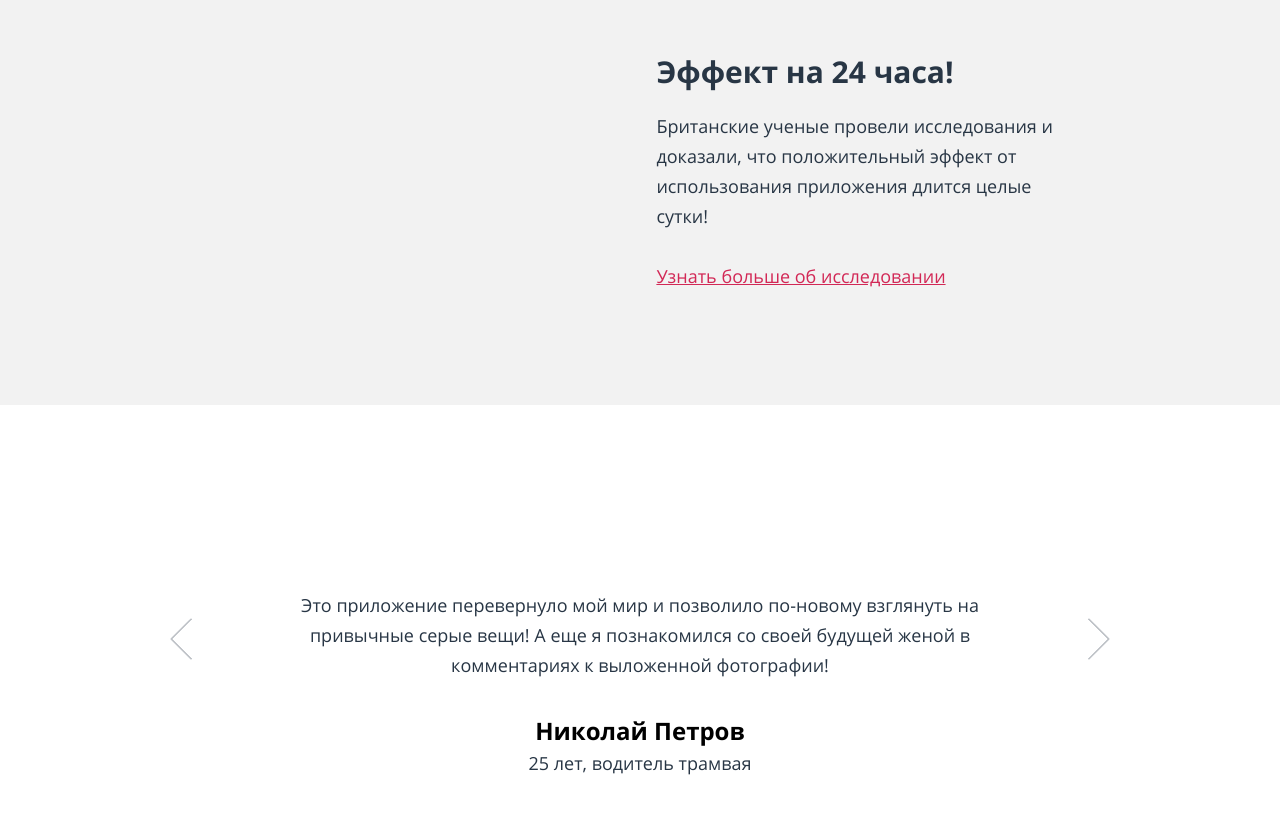
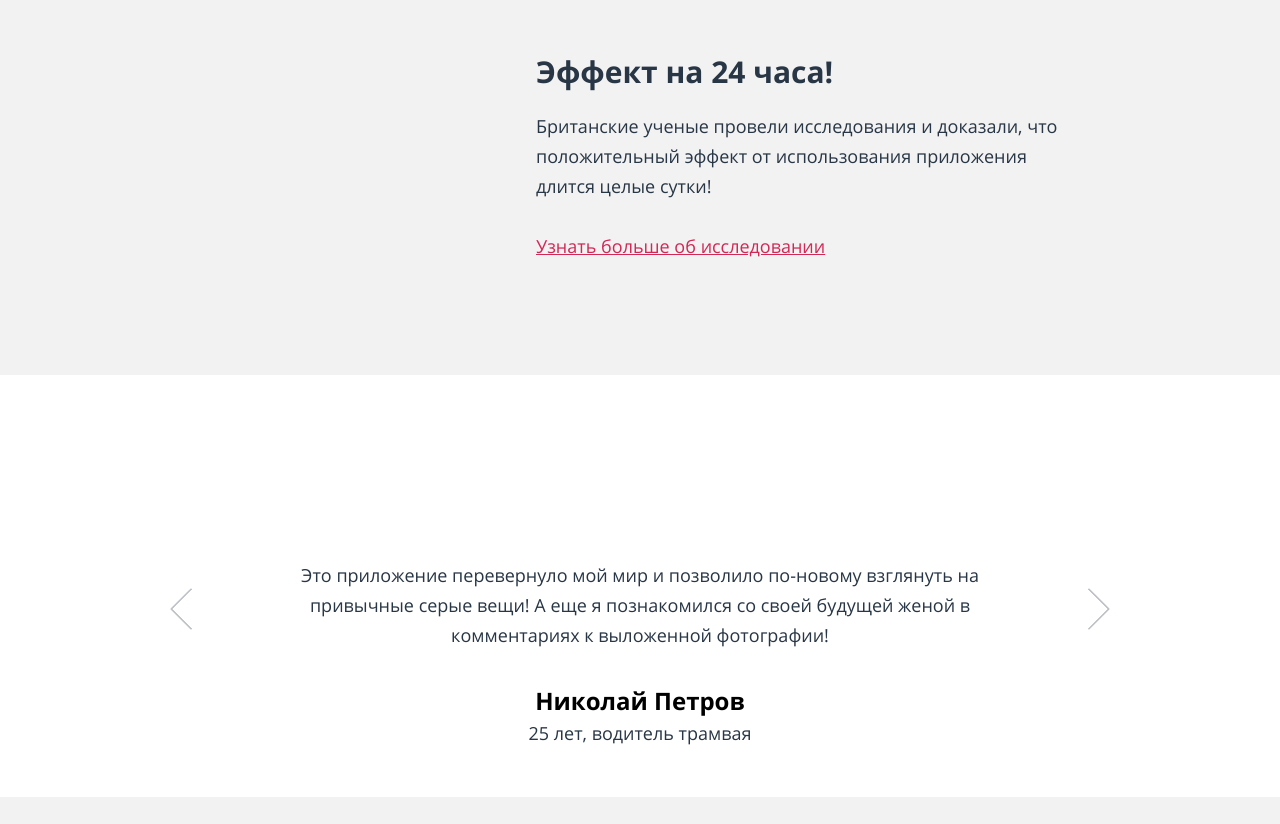
Before and after one commit to espavoru/63947-pink, a plain HTML site: page 5/index.html in a window 1280 px wide. Shown: the part 2083-2907 px from the top of the page. Drawn offline with Linux system fonts and the light colour scheme.

Commit message:
:heavy_check_mark: Сборка #5

```diff
--- a/5/css/style.css
+++ b/5/css/style.css
@@ -1078,7 +1078,7 @@ fieldset {
       padding-left: 47%; } }
   @media (min-width: 960px) {
     .effect__wrap {
-      padding-left: 38%;
+      padding-left: 366px;
       padding-right: 25px; } }
 
 .effect__title {
```
